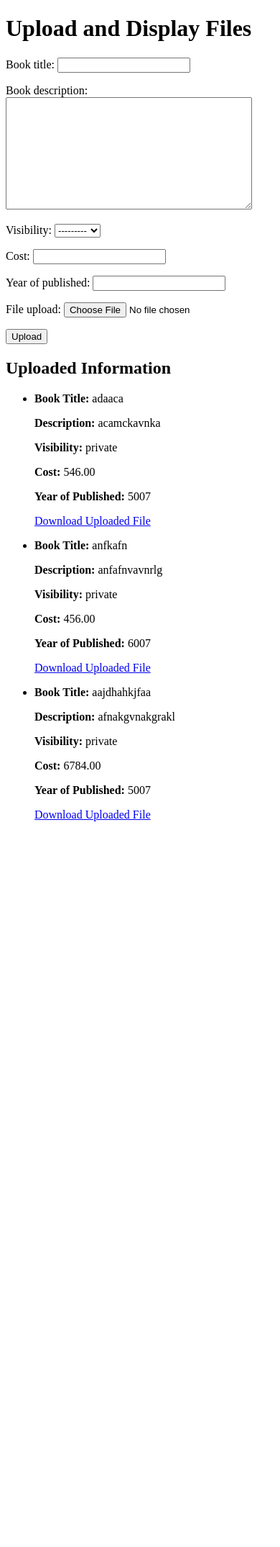
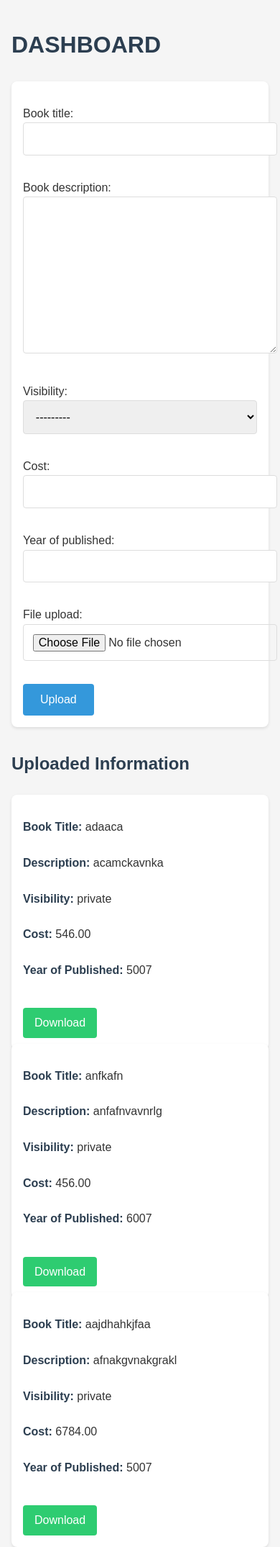
Before and after one commit to pandeypower03/social_book, a Django app: page /upload/ in a window 390 px wide. Shown: the whole page at 72% size. Before the commit the page ends 1141 px from the top, so only its background shows below. Run offline with Django 4.2, Linux system fonts and the light colour scheme; data comes from the database, SQL or seed files in the repository; both versions use the stored data as it was after the commit.

Commit message:
css added to all

```diff
--- /dev/null
+++ b/book/accounts/static/upload.css
@@ -0,0 +1,123 @@
+body {
+    font-family: 'Arial', sans-serif;
+    line-height: 1.6;
+    padding: 2rem;
+    max-width: 1200px;
+    margin: 0 auto;
+    background-color: #f5f5f5;
+    color: #333;
+}
+
+h1,
+h2 {
+    color: #2c3e50;
+    margin-bottom: 1.5rem;
+}
+
+form {
+    background: white;
+    padding: 2rem;
+    border-radius: 8px;
+    box-shadow: 0 2px 4px rgba(0, 0, 0, 0.1);
+    margin-bottom: 2rem;
+}
+
+input,
+textarea,
+select {
+    width: 100%;
+    padding: 0.8rem;
+    margin-bottom: 1rem;
+    border: 1px solid #ddd;
+    border-radius: 4px;
+    font-size: 1rem;
+}
+
+button {
+    background-color: #3498db;
+    color: white;
+    padding: 0.8rem 1.5rem;
+    border: none;
+    border-radius: 4px;
+    cursor: pointer;
+    font-size: 1rem;
+    transition: background-color 0.3s ease;
+}
+
+button:hover {
+    background-color: #2980b9;
+}
+
+ul {
+    list-style: none;
+    display: grid;
+    grid-template-columns: repeat(3, 1fr);
+    gap: 1.5rem;
+    padding: 0;
+}
+
+li {
+    background: white;
+    padding: 1.5rem;
+    border-radius: 8px;
+    box-shadow: 0 2px 4px rgba(0, 0, 0, 0.1);
+    display: flex;
+    flex-direction: column;
+    height: 100%;
+}
+
+li p {
+    margin-bottom: 0.5rem;
+}
+
+li strong {
+    color: #2c3e50;
+}
+
+a {
+    display: inline-block;
+    background-color: #2ecc71;
+    color: white;
+    padding: 0.5rem 1rem;
+    text-decoration: none;
+    border-radius: 4px;
+    margin-top: auto;
+    align-self: flex-start;
+    transition: background-color 0.3s ease;
+}
+
+a:hover {
+    background-color: #27ae60;
+}
+
+.errorlist {
+    color: #e74c3c;
+    margin-bottom: 1rem;
+    list-style: none;
+}
+
+@media (max-width: 1024px) {
+    ul {
+        grid-template-columns: repeat(2, 1fr);
+    }
+}
+
+@media (max-width: 768px) {
+    body {
+        padding: 1rem;
+    }
+
+    form {
+        padding: 1rem;
+    }
+
+    li {
+        padding: 1rem;
+    }
+}
+
+@media (max-width: 576px) {
+    ul {
+        grid-template-columns: 1fr;
+    }
+}
--- a/book/templates/login.html
+++ b/book/templates/login.html
@@ -4,6 +4,8 @@
     <meta charset="UTF-8">
     <meta name="viewport" content="width=device-width, initial-scale=1.0">
     <title>Document</title>
+    {%load static%}
+        <link rel="stylesheet" href="{% static 'login.css' %}">
 </head>
 <body>
     <form method="POST">
--- a/book/templates/uploadfiles.html
+++ b/book/templates/uploadfiles.html
@@ -4,9 +4,11 @@
     <meta charset="UTF-8">
     <meta name="viewport" content="width=device-width, initial-scale=1.0">
     <title>Upload Files</title>
+    {%load static%}
+        <link rel="stylesheet" href="{% static 'upload.css' %}">
 </head>
 <body>
-    <h1>Upload and Display Files</h1>
+    <h1>DASHBOARD</h1>
     <form method="post" enctype="multipart/form-data">
         {% csrf_token %}
         {{ form.as_p }}
@@ -26,7 +28,7 @@
 
                     <!-- Check if file_upload exists and provide a download link -->
                     {% if file.file_upload %}
-                        <a href="{{ file.file_upload.url }}" target="_blank">Download Uploaded File</a>
+                        <a href="{{ file.file_upload.url }}" target="_blank">Download </a>
                     {% else %}
                         <p>No file uploaded.</p>
                     {% endif %}
```
Also changed, not shown: book/accounts/static/home.css (added, +62 -0 lines), book/accounts/static/login.css (added, +68 -0 lines), book/templates/home.html (+6 -1 lines), book/accounts/urls.py (line endings or trailing spaces), book/accounts/views.py (line endings or trailing spaces), book/book/settings.py (line endings or trailing spaces), book/db.sqlite3, book/media/news/oops_certificate.png (added), book/media/news/oops_certificate_16iQT5n.png (added), book/media/news/oops_certificate_kI3S6nZ.png (added), 6 other files.
